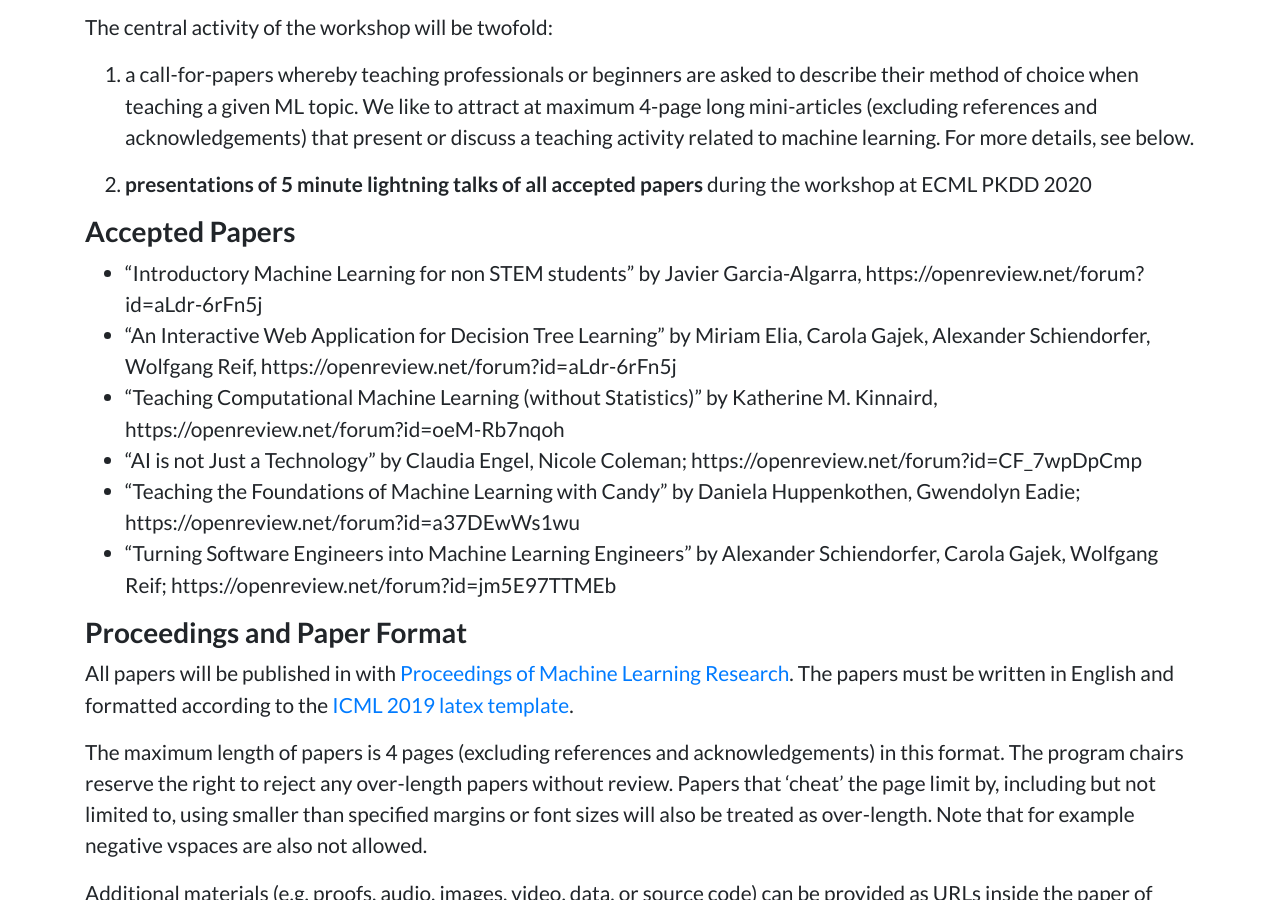
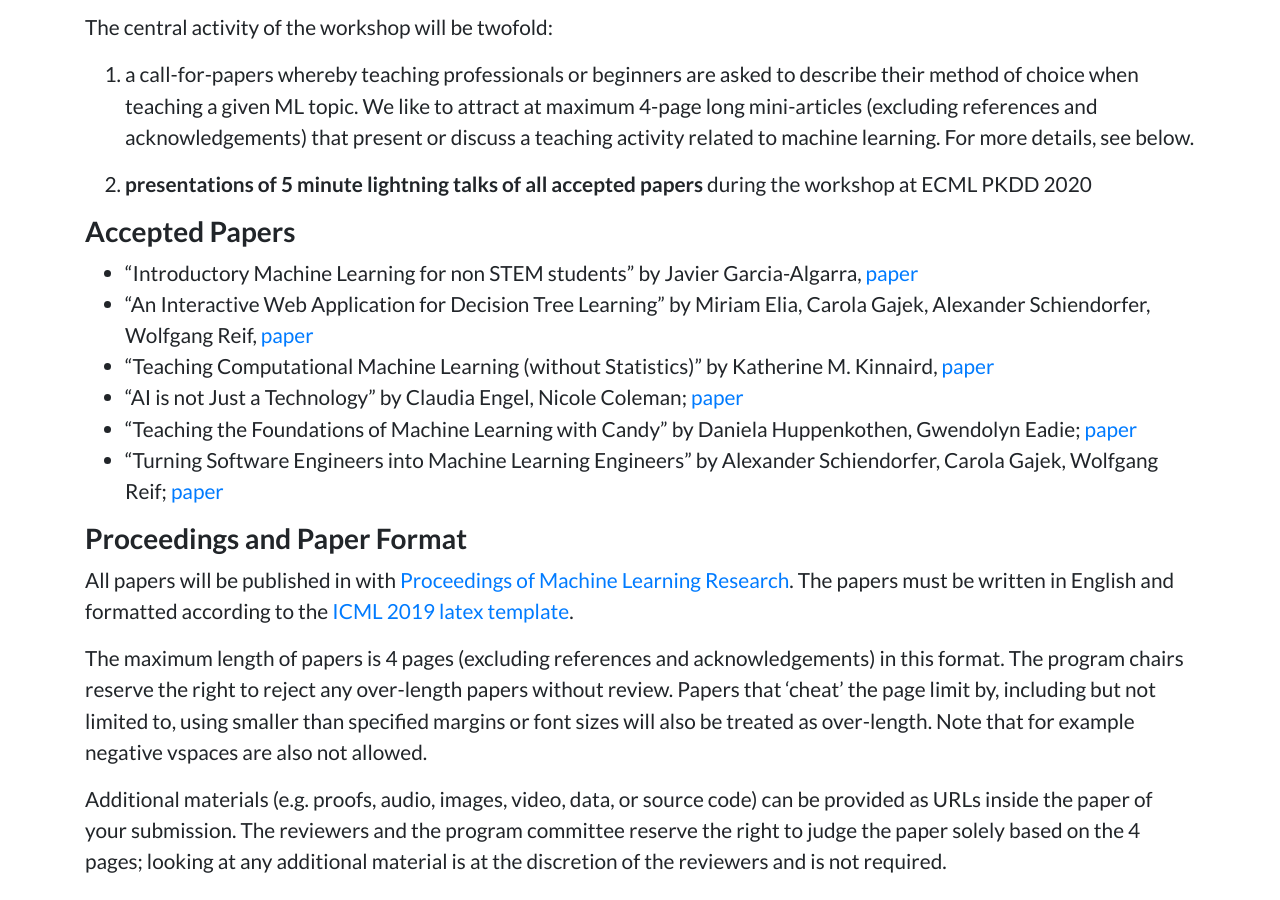
Before and after one commit to teaching-ml/2020, a Jekyll site: the page built from index.md, in a window 1280 px wide and 900 px high, scrolled down 4700 px. Built offline with Jekyll 4.4.1, drawn with Linux system fonts in a browser that asks for light colours.

Commit message:
cleaning up links to papers

```diff
--- a/index.md
+++ b/index.md
@@ -123,12 +123,12 @@ The central activity of the workshop will be twofold:
 
 ### Accepted Papers
 
-* "Introductory Machine Learning for non STEM students" by Javier Garcia-Algarra, https://openreview.net/forum?id=aLdr-6rFn5j
-* "An Interactive Web Application for Decision Tree Learning" by Miriam Elia, Carola Gajek, Alexander Schiendorfer, Wolfgang Reif, https://openreview.net/forum?id=aLdr-6rFn5j
-* "Teaching Computational Machine Learning (without Statistics)" by Katherine M. Kinnaird, https://openreview.net/forum?id=oeM-Rb7nqoh
-* "AI is not Just a Technology" by Claudia Engel, Nicole Coleman; https://openreview.net/forum?id=CF_7wpDpCmp
-* "Teaching the Foundations of Machine Learning with Candy" by Daniela Huppenkothen, Gwendolyn Eadie; https://openreview.net/forum?id=a37DEwWs1wu
-* "Turning Software Engineers into Machine Learning Engineers" by Alexander Schiendorfer, Carola Gajek, Wolfgang Reif; https://openreview.net/forum?id=jm5E97TTMEb
+* "Introductory Machine Learning for non STEM students" by Javier Garcia-Algarra, [paper](https://openreview.net/forum?id=aLdr-6rFn5j)
+* "An Interactive Web Application for Decision Tree Learning" by Miriam Elia, Carola Gajek, Alexander Schiendorfer, Wolfgang Reif, [paper](https://openreview.net/forum?id=aLdr-6rFn5j)
+* "Teaching Computational Machine Learning (without Statistics)" by Katherine M. Kinnaird, [paper](https://openreview.net/forum?id=oeM-Rb7nqoh)
+* "AI is not Just a Technology" by Claudia Engel, Nicole Coleman; [paper](https://openreview.net/forum?id=CF_7wpDpCmp)
+* "Teaching the Foundations of Machine Learning with Candy" by Daniela Huppenkothen, Gwendolyn Eadie; [paper](https://openreview.net/forum?id=a37DEwWs1wu)
+* "Turning Software Engineers into Machine Learning Engineers" by Alexander Schiendorfer, Carola Gajek, Wolfgang Reif; [paper](https://openreview.net/forum?id=jm5E97TTMEb)
 
 ### Proceedings and Paper Format
 
```
